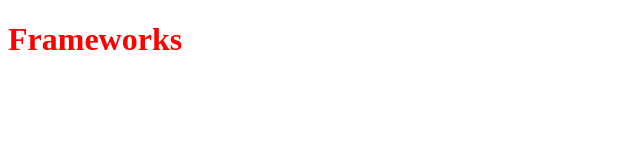
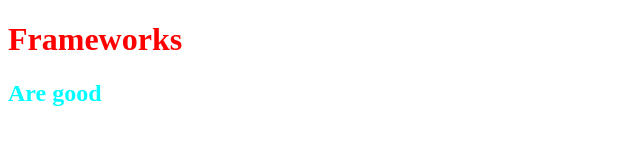
Before and after one commit to brkzmn/HYF-Module-HTMLCSSGIT, a plain HTML site: page week3/index.html in a window 1280 px wide. Shown: the whole page, without its empty margins (0-640 px from the left). Drawn offline with Linux system fonts and the light colour scheme.

Commit message:
pull-request

```diff
--- a/week3/index.html
+++ b/week3/index.html
@@ -9,6 +9,7 @@
 </head>
 <body>
     <h1>Frameworks</h1>
+    <h2>Are good</h2>
 
 </body>
 </html>
--- a/week3/style.css
+++ b/week3/style.css
@@ -1,3 +1,6 @@
 h1 {
   color: red;
 }
+h2 {
+  color: aqua;
+}
```
